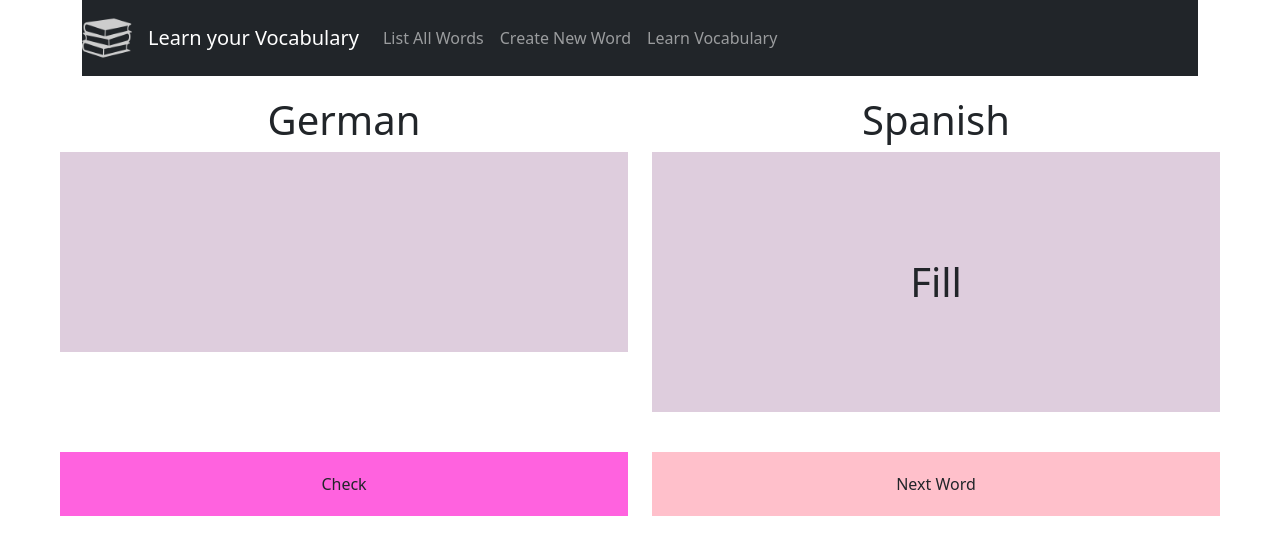
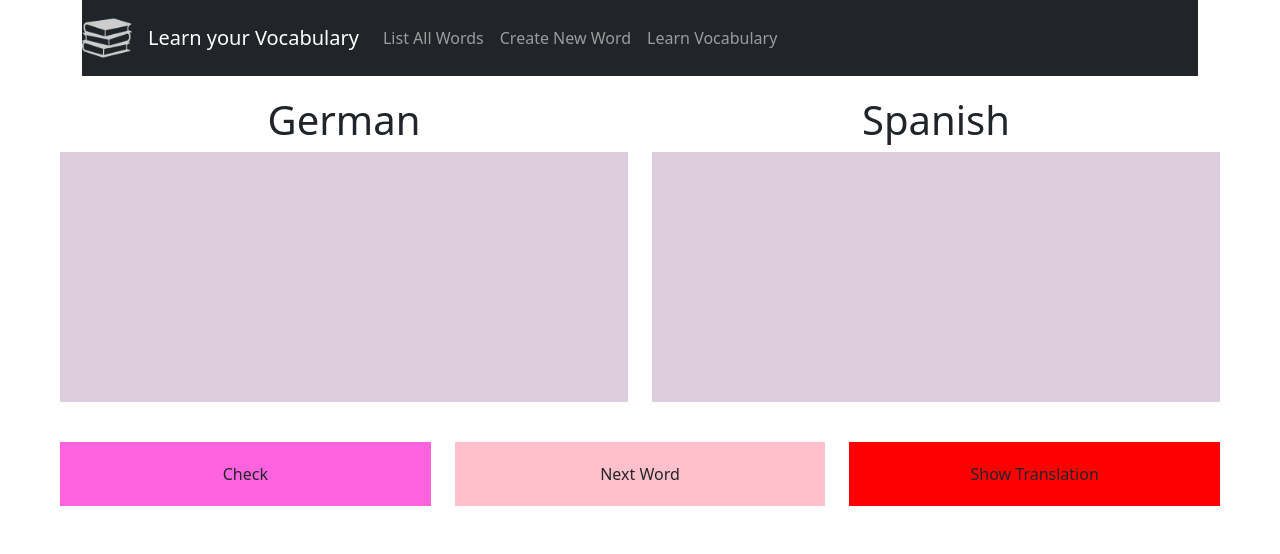
Before and after one commit to mariesophiet/vocabulary-app, a React (Create React App) app: page /vocabulary/learn in a window 1280 px wide. Shown: the top 554 px of the page. Built offline with nearby package versions, Linux system fonts and the light colour scheme; no server answers.

Commit message:
learn: show translation works now, fixed bug with first click in next word

```diff
--- a/src/App.css
+++ b/src/App.css
@@ -43,7 +43,10 @@
   flex: 50%;
 }
 
-/* Clear floats after the columns */
+.column_3 {
+  flex: 33.3%;
+}
+
 .row {
   display: flex;
   padding: 20px;
--- a/src/pages/VocabularyLearn.jsx
+++ b/src/pages/VocabularyLearn.jsx
@@ -23,9 +23,16 @@ const Check = styled.div`
 `
 
 const Lang = styled.div`
-    padding:100px;
+    line-height: 250px;
     background-color:#decddd;
     font-size: 40px;
+    height: 250px;
+`
+
+const Show = styled.div`
+    padding: 20px;
+    background-color: red;
+    cursor: pointer;
 `
 
 class VocabularyLearn extends Component {
@@ -34,7 +41,8 @@ class VocabularyLearn extends Component {
         this.state = {
             words: [],
             current: '',
-            index: 1,
+            translation: '',
+            index: 0,
             isLoading: false,
         }
     }
@@ -47,28 +55,44 @@ class VocabularyLearn extends Component {
             this.setState({
                 words: words.data.data,
                 current: words.data.data[0].lang_1,
+                index: 0,
+                translation: '',
                 isLoading: false,
             })
         })
     }
 
+    // load the next word from vocabulary
     handleClickNext(){
-        this.setState({index: this.state.index + 1});
-
          // check if index gets too big -> we are at the end of our vocabulary list, reload
-         if (!this.state.words[this.state.index]){
+         if (!this.state.words[this.state.index + 1]){
             window.confirm(
-                `You have reached the end of your vacabulary list!`,
+                `You have reached the end of your vocabulary list!`,
             )
+            this.setState({
+                index: 0,
+                translation: '',
+                current: this.state.words.data.data[0].lang_1
+            })
             window.location.reload()
         }
-        this.setState({current: this.state.words[this.state.index].lang_1});
+        // clear possible translation from word before
+        this.setState({
+            current: this.state.words[this.state.index + 1].lang_1,
+            index: this.state.index + 1,
+            translation: ''});
+    }
+
+    // load translation of the current word
+    handleClickShow() {
+        this.setState({translation: this.state.words[this.state.index].lang_2});
     }
 
 
     render() {
         const word = this.state.current
-        console.log(this.state.current)
+        const transl = this.state.translation
+        console.log(word)
 
         return (
             <Wrapper>
@@ -79,16 +103,19 @@ class VocabularyLearn extends Component {
                     </div>
                     <div class="column">
                         <h1>Spanish</h1>
-                        <Lang id="esp">Fill</Lang>
+                        <Lang id="esp">{transl}</Lang>
                     </div>
                 </div>
 
                 <div class="row">
-                    <div class="column">
+                    <div class="column_3">
                         <Check>Check</Check>
                     </div>
-                    <div class="column">
+                    <div class="column_3">
                         <Next onClick={this.handleClickNext.bind(this)}>Next Word</Next>
+                    </div>
+                    <div class="column_3">
+                        <Show onClick={this.handleClickShow.bind(this)}>Show Translation</Show>
                     </div>
                 </div>
             </Wrapper>
```
